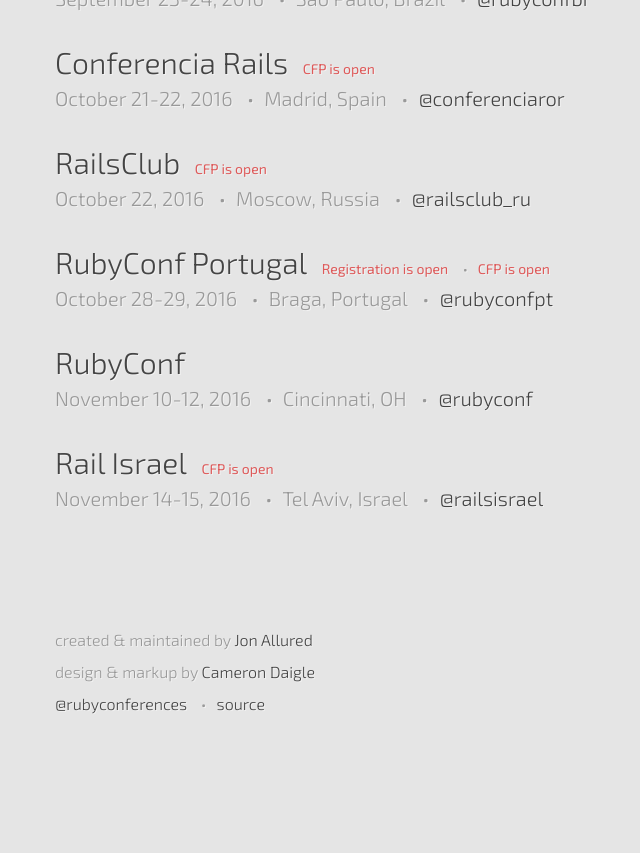
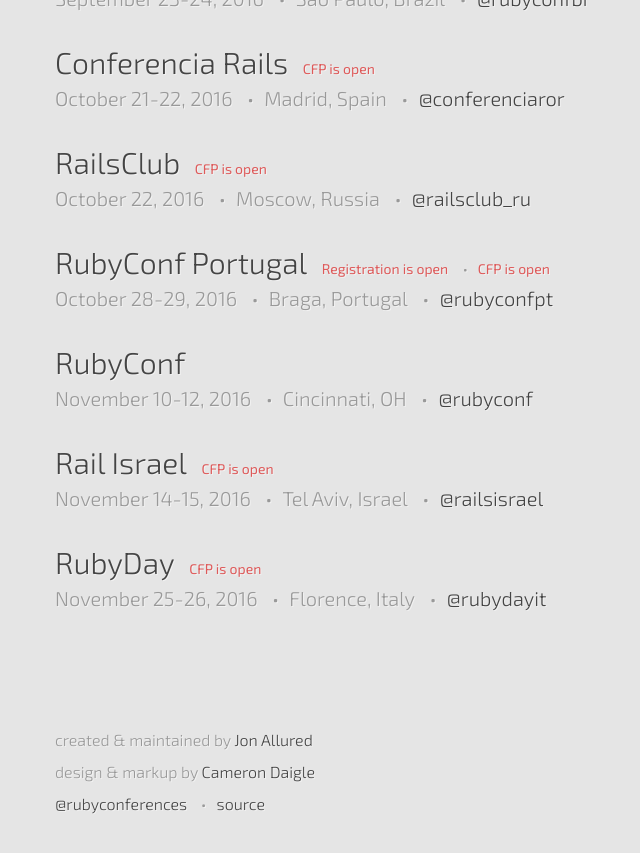
Before and after one commit to ruby-conferences/ruby-conferences.github.io, a Jekyll site: the page built from index.html, in a window 1280 px wide and 900 px high, scrolled down 1718 px. Shown: the top 853 px of the window, without its empty margins (185-825 px from the left). Built offline with Jekyll 4.4.1, drawn with Linux system fonts in a browser that asks for light colours; before the commit the page ends 2518 px from its top, so only the background shows below that.

Commit message:
Add RubyDay to current

```diff
--- a/_data/current.yml
+++ b/_data/current.yml
@@ -114,3 +114,10 @@
   url: https://railsisrael2016.events.co.il
   twitter: railsisrael
   cfp_phrase: CFP is open
+
+- name: RubyDay
+  location: Florence, Italy
+  dates: "November 25-26, 2016"
+  url: https://rubyday.it
+  twitter: rubydayit
+  cfp_phrase: CFP is open
```
